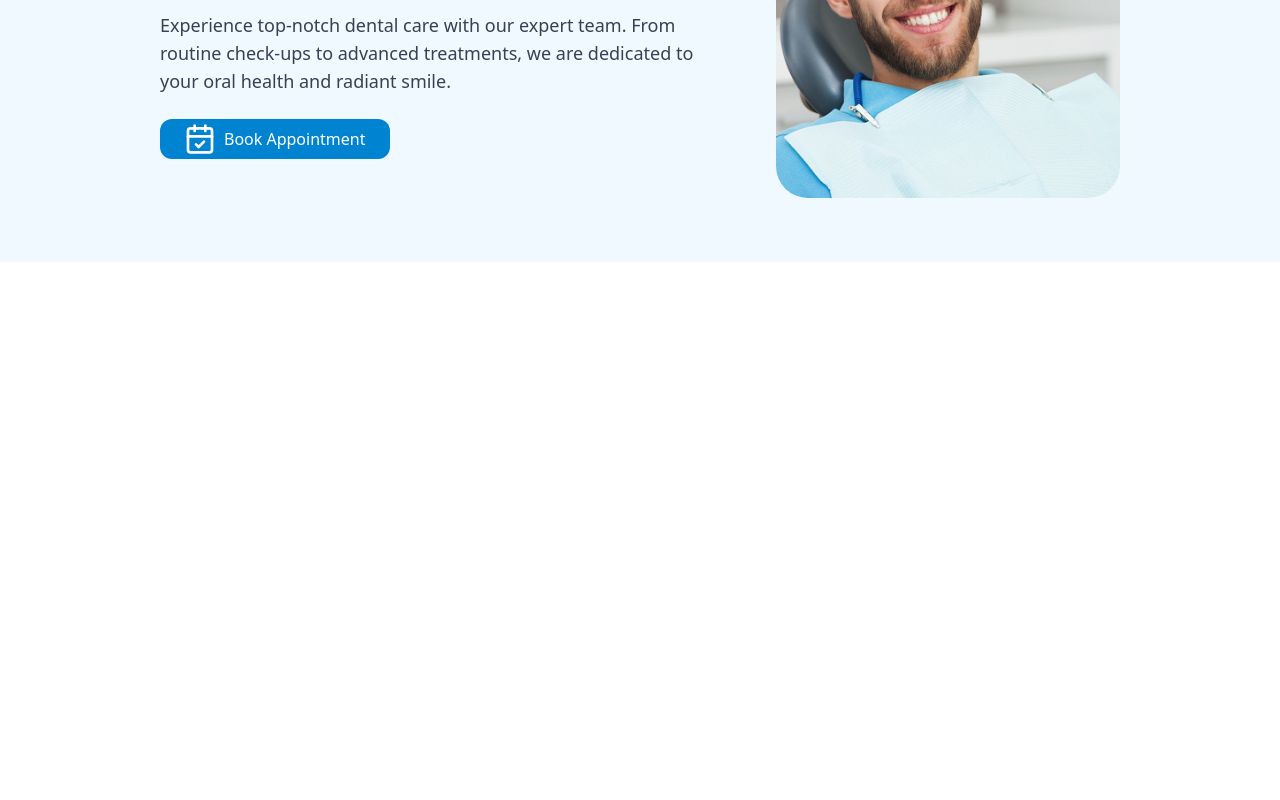
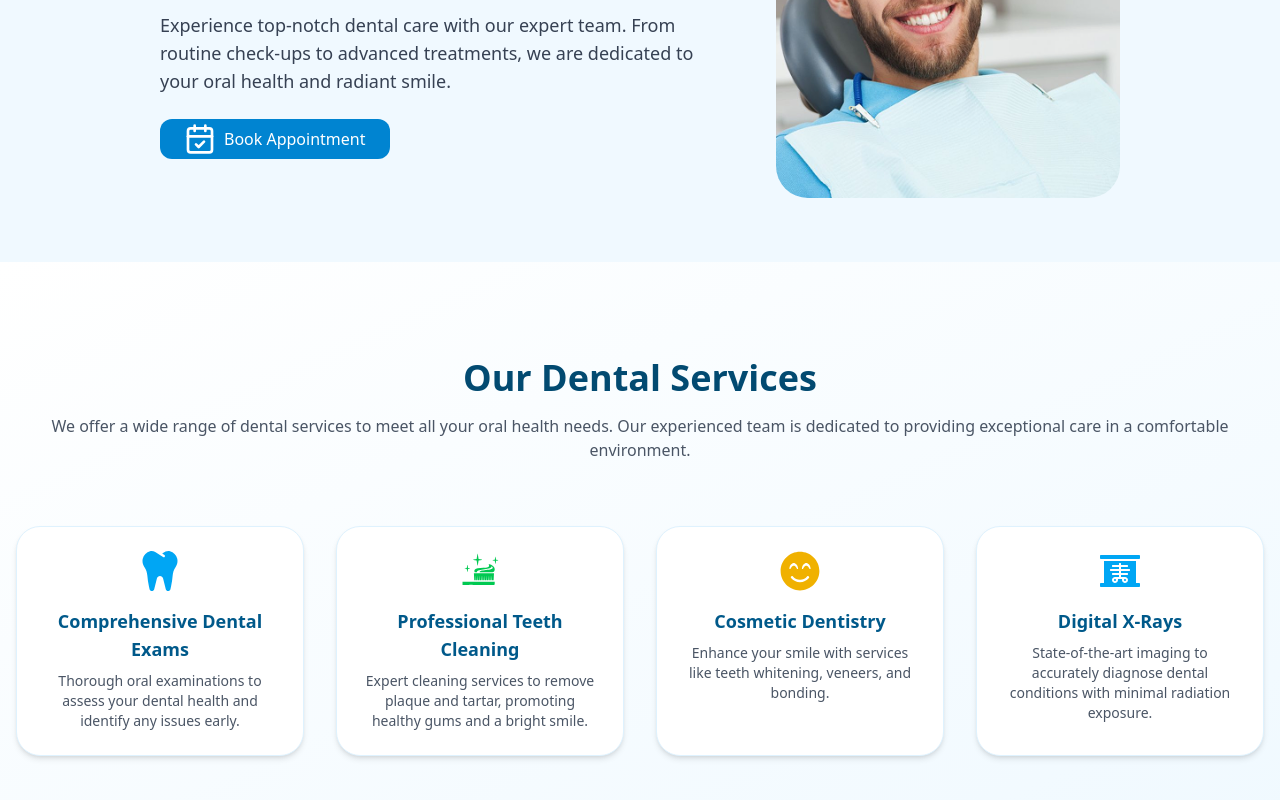
Before and after one commit to Tsedeniyagashaw/dental, a React (Vite) app: page / in a window 1280 px wide. Shown: the part 302-1102 px from the top of the page. Before the commit the page ends 800 px from the top, so only its background shows below. Built offline with nearby package versions, Linux system fonts and the light colour scheme.

Commit message:
Add services

```diff
--- a/package.json
+++ b/package.json
@@ -11,9 +11,11 @@
   },
   "dependencies": {
     "@tailwindcss/vite": "^4.1.17",
+    "framer-motion": "^12.23.24",
     "lucide-react": "^0.555.0",
     "react": "^19.2.0",
     "react-dom": "^19.2.0",
+    "react-icons": "^5.5.0",
     "tailwindcss": "^4.1.17"
   },
   "devDependencies": {
--- a/src/App.jsx
+++ b/src/App.jsx
@@ -1,12 +1,14 @@
 import React from 'react'
 import Header from './components/Header'
 import Hero from './components/Hero'
+import Services from './components/Services'
 
 const App = () => {
   return (
     <div>
      <Header />
      <Hero />
+     <Services />
     </div>
   )
 }
--- /dev/null
+++ b/src/components/Services.jsx
@@ -0,0 +1,66 @@
+import { FaSmileBeam, FaTooth, FaXRay } from "react-icons/fa"
+import { GiToothbrush } from "react-icons/gi";
+import { motion } from "framer-motion";
+
+const services = [
+    {
+        icon: <FaTooth className="w-10 h-10 text-sky-500"/>,
+        title: "Comprehensive Dental Exams",
+        desc: "Thorough oral examinations to assess your dental health and identify any issues early."
+    },
+        {
+        icon: <GiToothbrush className="w-10 h-10 text-green-500"/>,
+        title: "Professional Teeth Cleaning",
+        desc: "Expert cleaning services to remove plaque and tartar, promoting healthy gums and a bright smile."
+    },
+        {
+        icon: <FaSmileBeam className="w-10 h-10 text-yellow-500"/>,
+        title: "Cosmetic Dentistry",
+        desc: "Enhance your smile with services like teeth whitening, veneers, and bonding."
+    },
+        {
+        icon: <FaXRay className="w-10 h-10 text-sky-500"/>,
+        title: "Digital X-Rays",
+        desc: "State-of-the-art imaging to accurately diagnose dental conditions with minimal radiation exposure."
+    }
+];
+
+const Services = () => {
+  return (
+   <section id="services" className="scroll-mt-20 py-24 bg-gradient-to-br form-white to-sky-50">
+      <div className="container mx-auto px-4">
+         <div className="text-center mb-16">
+           <h2 className="text-4xl font-bold text-sky-900 mb-4 ">Our Dental Services</h2>
+       <p className="text-gray-600 m-w-2xl mx-auto">
+        We offer a wide range of dental services to meet all your oral health needs. Our experienced team is dedicated to providing exceptional care in a comfortable environment.
+
+       </p>
+         </div>
+
+       <div className="grid sm:grid-cols-2 lg:grid-cols-4 gap-8">
+         {services.map((service,index)=>(
+            <motion.div  key={index}
+            className="bg-white rounded-3xl p-6 shadow-md
+            hover:shadow-lg transition-all border border-sky-100
+             hover:border-sky-300"  whileHover={{scale: 1.05}}
+             transition={{type: "spring", stiffness: 300}}
+             >
+                <div className="flex items-center justify-center mb-4">
+                  {service.icon}
+                </div>
+                <h3 className="text-lg font-semibold
+                 text-sky-800 mb-2 text-center">{service.title}</h3>
+                 <p className="text-gray-600 text-sm text-center">
+                    {service.desc}
+                 </p>
+
+             </motion.div>
+         ))}
+       </div>
+
+      </div>
+   </section>
+  )
+}
+
+export default Services
```
Also changed, not shown: 1 other file (tests, documents, lock files or other folders).
